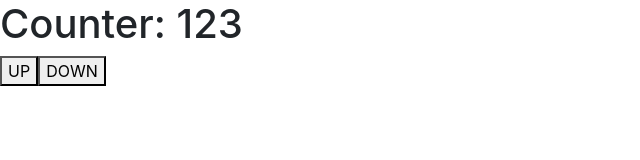
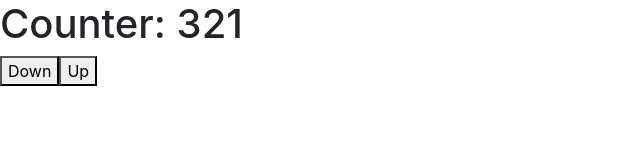
Before and after one commit to leorafink/CS5610-WebDev-sp21-client-react, a React (Create React App) app: page / in a window 1280 px wide. Shown: the top 160 px of the page, without its empty margins (0-640 px from the left). Built offline with nearby package versions, Linux system fonts and the light colour scheme.

Commit message:
redux-state

```diff
--- /dev/null
+++ b/src/components/counter/redux-state/counter-display.js
@@ -0,0 +1,6 @@
+import React from 'react'
+
+const CounterDisplay = ({count = 321}) =>
+    <h1>Counter: {count}</h1>
+
+export default CounterDisplay
--- /dev/null
+++ b/src/components/counter/redux-state/counter-down.js
@@ -0,0 +1,6 @@
+import React from 'react';
+
+const CounterDown = () =>
+    <button>Down</button>
+
+export default CounterDown
--- /dev/null
+++ b/src/components/counter/redux-state/counter-redux.js
@@ -0,0 +1,35 @@
+import React from 'react'
+import CounterDisplay from "./counter-display";
+import CounterDown from "./counter-down";
+import CounterUp from "./counter-up";
+
+const initialState = {
+    count: 234
+}
+
+const reducer = (prevState = initialState, action ) => {
+    switch (action.type) {
+        case "UP":
+            return {
+                count: prevState.count + 1
+            }
+        case "DOWN":
+            return {
+                count: prevState.count - 1
+            }
+        default:
+            return prevState
+    }
+}
+
+export default class CounterRedux extends React.Component {
+    render() {
+        return(
+            <div>
+                <CounterDisplay/>
+                <CounterDown/>
+                <CounterUp/>
+            </div>
+        )
+    }
+}
--- /dev/null
+++ b/src/components/counter/redux-state/counter-up.js
@@ -0,0 +1,6 @@
+import React from 'react';
+
+const CounterUp = () =>
+    <button>Up</button>
+
+export default CounterUp
--- a/src/index.js
+++ b/src/index.js
@@ -6,11 +6,12 @@ import './index.css';
 import App from './App';
 import reportWebVitals from './reportWebVitals';
 import CounterReact from "./components/counter/react-state/counter-react";
+import CounterRedux from "./components/counter/redux-state/counter-redux";
 
 ReactDOM.render(
- <CounterReact/>,
+ //<CounterReact/>,
   //  <App/>,
-
+    <CounterRedux/>,
   document.getElementById('root')
 );
 
```
